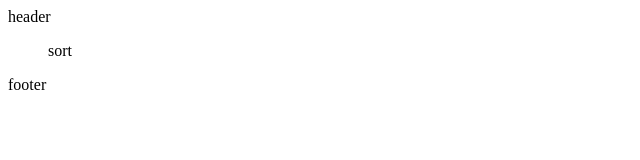
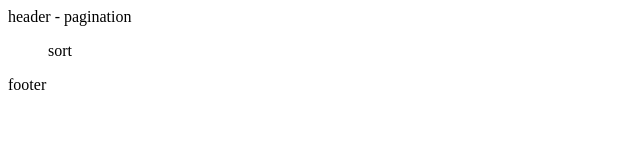
Before and after one commit to JakubKorczak/scrum-153-154, a plain HTML site: page index.html in a window 1280 px wide. Shown: the full height of the page, 0-640 px from the left. Drawn offline with Linux system fonts and the light colour scheme.

Commit message:
add pagination

```diff
--- a/app.js
+++ b/app.js
@@ -1,3 +1,4 @@
 function sort() {
   [1.2, 3];
 }
+function pagination() {}
--- a/index.html
+++ b/index.html
@@ -7,7 +7,7 @@
     <title>Document</title>
   </head>
   <body>
-    <header>header</header>
+    <header>header - pagination</header>
     <ul>
       sort
     </ul>
```
